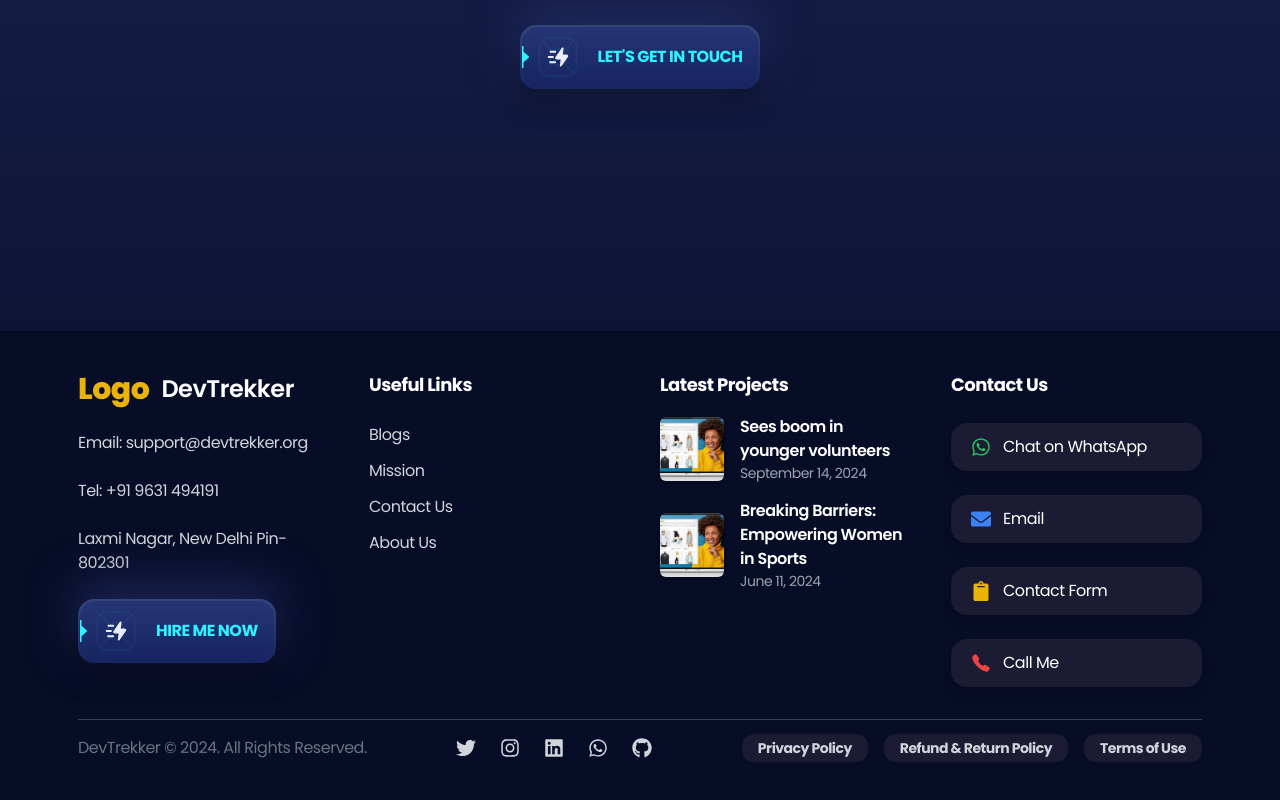
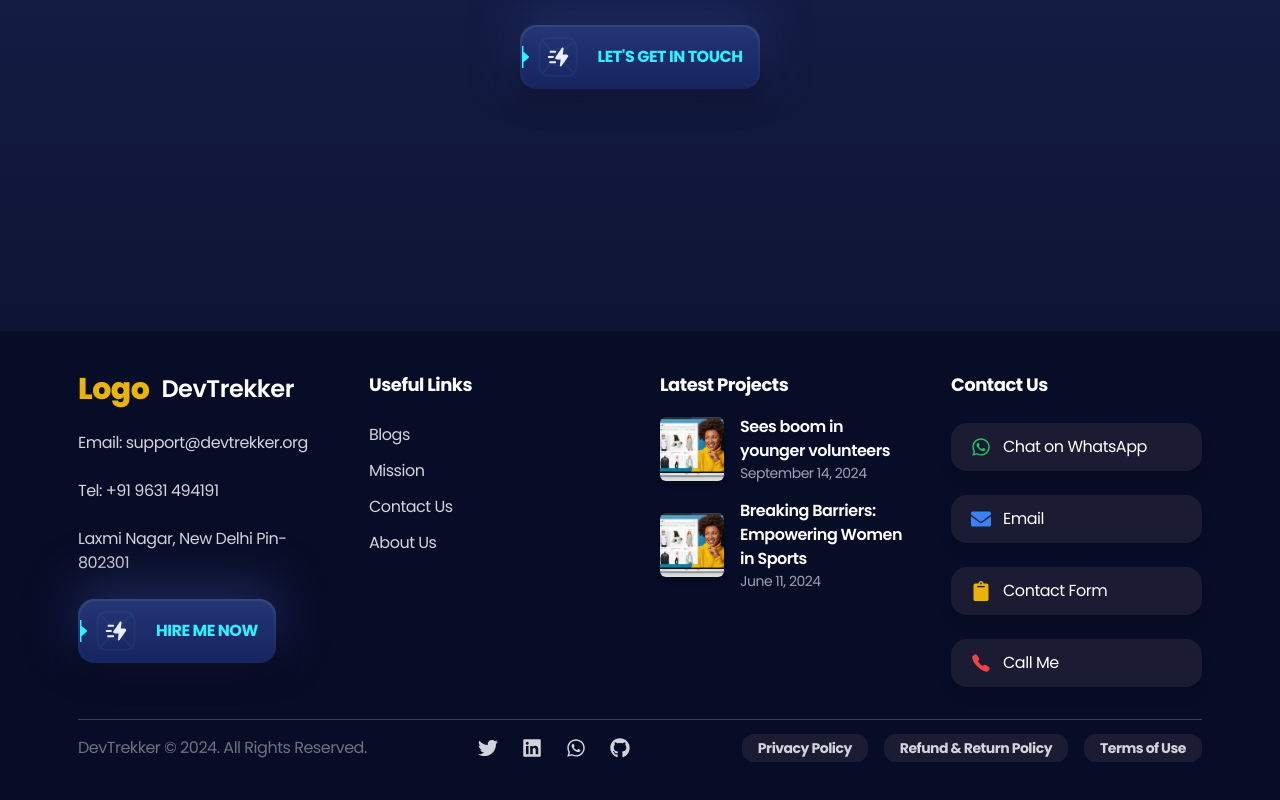
Before and after one commit to niks-nikhil-anand/My_Portfolio_NextJs_2025, a Next.js app: page / in a window 1280 px wide. Shown: the part 7382-8182 px from the top of the page. Built offline with nearby package versions, Linux system fonts and the light colour scheme.

Commit message:
Modied teh footer

```diff
--- a/src/components/sections/Footer.jsx
+++ b/src/components/sections/Footer.jsx
@@ -153,27 +153,20 @@
   <div className="mt-8 text-center border-t border-gray-700 pt-4 flex flex-col md:flex-row justify-between items-center">
     <p className="text-gray-500">DevTrekker © 2024. All Rights Reserved.</p>
     <div className="flex space-x-6 mt-4 md:mt-0">
-      <a
-        href="https://x.com/bringsmilenow"
-        className="text-xl hover:text-yellow-500 transition"
+      <Link
+        href={"https://x.com/niks_developer"}
+        className="text-xl hover:text-p1 transition"
         aria-label="Twitter"
       >
         <FaTwitter />
-      </a>
-      <a
-        href="https://www.instagram.com/BringSmileNow"
-        className="text-xl hover:text-yellow-500 transition"
-        aria-label="Instagram"
-      >
-        <FaInstagram />
-      </a>
-      <a
-        href="https://www.linkedin.com/in/bringsmileindia/"
-        className="text-xl hover:text-yellow-500 transition"
+      </Link>
+      <Link
+       href={"https://www.linkedin.com/in/nikhilanand86/"}
+        className="text-xl hover:text-p1 transition"
         aria-label="LinkedIn"
       >
         <FaLinkedin />
-      </a>
+      </Link>
       <Link
         href={"wa.link/oj5ygd"}
         className="text-xl hover:text-p1 transition"
```
